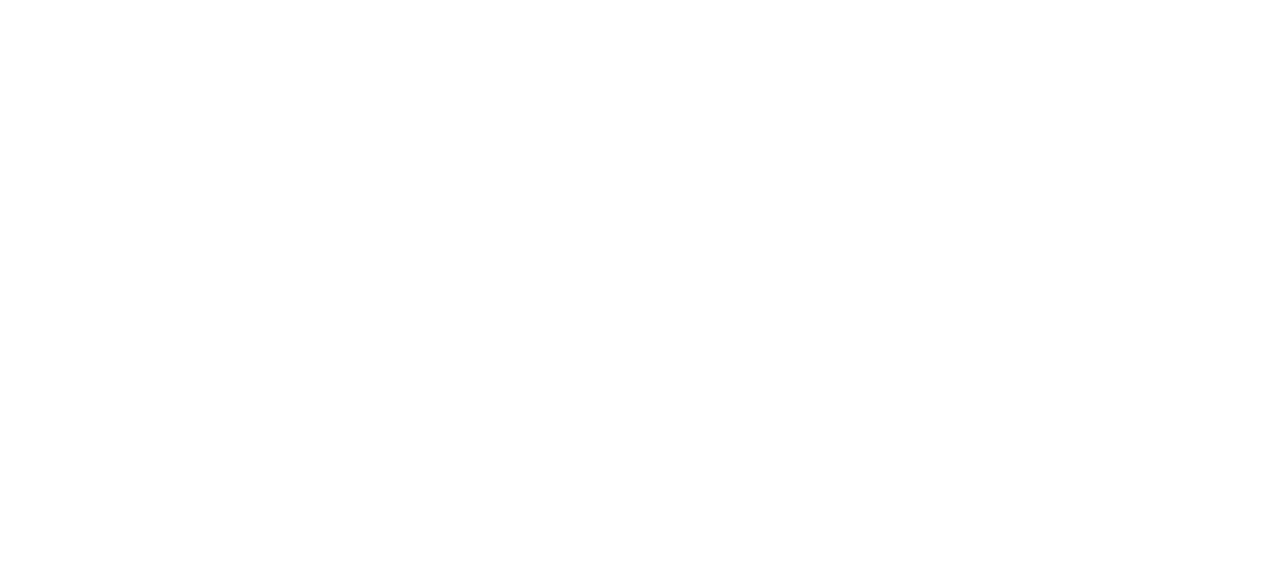
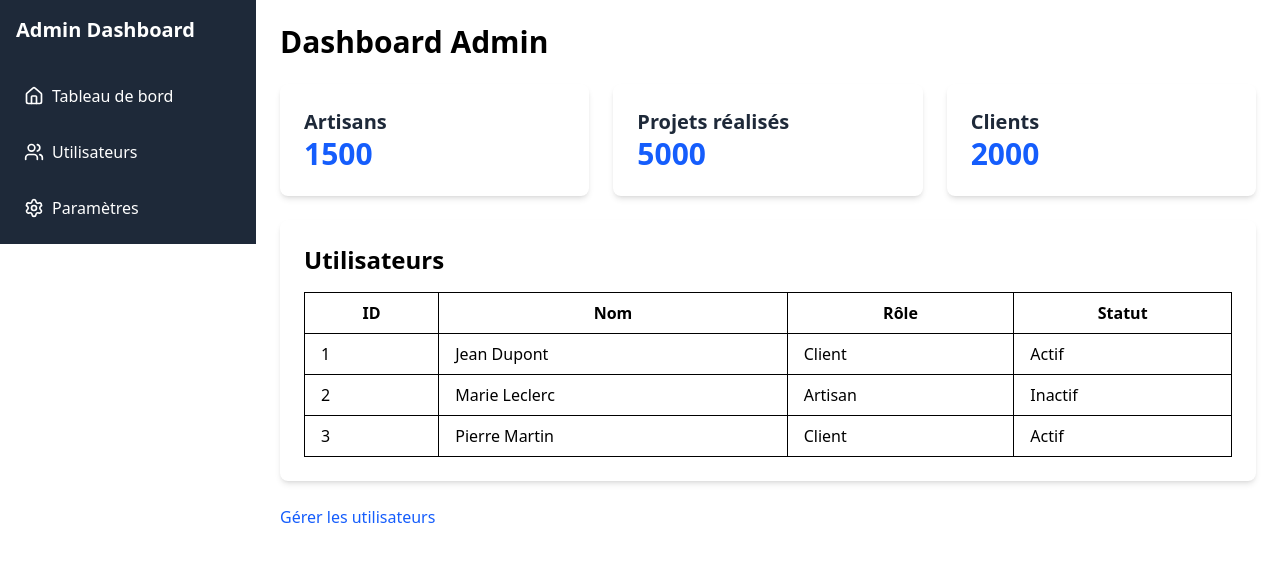
Before and after one commit to khaledopen/artisans-ci-frontend, a React (Vite) app: page /admin in a window 1280 px wide. Before the commit this address had no page. Shown: the top 562 px of the page. Built offline with nearby package versions, Linux system fonts and the light colour scheme.

Commit message:
mis a jour de la page

```diff
--- a/src/App.tsx
+++ b/src/App.tsx
@@ -3,6 +3,7 @@
 import Artisans from "./pages/Artisans";
 import Login from "./pages/Login";
 import Register from "./pages/Register";
+import Dashboard from "./pages/Dashboard"; // Import du Dashboard
 
 function App() {
   return (
@@ -11,6 +12,7 @@
       <Route path="/artisans" element={<Artisans />} />
       <Route path="/login" element={<Login />} />
       <Route path="/register" element={<Register />} />
+      <Route path="/admin" element={<Dashboard />} /> {/* Ajout de la route pour le Dashboard */}
     </Routes>
   );
 }
--- /dev/null
+++ b/src/components/Sidebar.tsx
@@ -0,0 +1,29 @@
+import { Link } from "react-router-dom";
+import { Home, Users, Settings } from "lucide-react"; // Icônes de navigation
+
+const Sidebar = () => {
+  return (
+    <div className="w-64 bg-gray-800 text-white h-full p-4">
+      <h2 className="text-xl font-semibold mb-8">Admin Dashboard</h2>
+      <ul>
+        <li>
+          <Link to="/admin" className="flex items-center gap-2 mb-4 hover:bg-gray-700 p-2 rounded">
+            <Home size={20} /> Tableau de bord
+          </Link>
+        </li>
+        <li>
+          <Link to="/admin/users" className="flex items-center gap-2 mb-4 hover:bg-gray-700 p-2 rounded">
+            <Users size={20} /> Utilisateurs
+          </Link>
+        </li>
+        <li>
+          <Link to="/admin/settings" className="flex items-center gap-2 hover:bg-gray-700 p-2 rounded">
+            <Settings size={20} /> Paramètres
+          </Link>
+        </li>
+      </ul>
+    </div>
+  );
+};
+
+export default Sidebar;
--- /dev/null
+++ b/src/components/StatCardDashboard.tsx
@@ -0,0 +1,15 @@
+type StatCardDashboardProps = {
+  label: string;
+  value: number;
+};
+
+const StatCardDashboard = ({ label, value }: StatCardDashboardProps) => {
+  return (
+    <div className="bg-white p-6 rounded-lg shadow-md">
+      <h3 className="text-xl font-semibold text-gray-800">{label}</h3>
+      <p className="text-3xl font-bold text-blue-600">{value}</p>
+    </div>
+  );
+};
+
+export default StatCardDashboard;
--- /dev/null
+++ b/src/components/Table.tsx
@@ -0,0 +1,35 @@
+const Table = () => {
+  const users = [
+    { id: 1, name: "Jean Dupont", role: "Client", status: "Actif" },
+    { id: 2, name: "Marie Leclerc", role: "Artisan", status: "Inactif" },
+    { id: 3, name: "Pierre Martin", role: "Client", status: "Actif" },
+  ];
+
+  return (
+    <div className="bg-white p-6 rounded-lg shadow-md">
+      <h3 className="text-2xl font-semibold mb-4">Utilisateurs</h3>
+      <table className="min-w-full table-auto">
+        <thead>
+          <tr>
+            <th className="px-4 py-2 border">ID</th>
+            <th className="px-4 py-2 border">Nom</th>
+            <th className="px-4 py-2 border">Rôle</th>
+            <th className="px-4 py-2 border">Statut</th>
+          </tr>
+        </thead>
+        <tbody>
+          {users.map((user) => (
+            <tr key={user.id} className="hover:bg-gray-100">
+              <td className="px-4 py-2 border">{user.id}</td>
+              <td className="px-4 py-2 border">{user.name}</td>
+              <td className="px-4 py-2 border">{user.role}</td>
+              <td className="px-4 py-2 border">{user.status}</td>
+            </tr>
+          ))}
+        </tbody>
+      </table>
+    </div>
+  );
+};
+
+export default Table;
--- /dev/null
+++ b/src/pages/Dashboard.tsx
@@ -0,0 +1,43 @@
+import Sidebar from "../components/Sidebar";
+import StatCardDashboard from "../components/StatCardDashboard"; // Nouveau nom
+import Table from "../components/Table";
+import { useState } from "react";
+import { Link } from "react-router-dom";
+
+const Dashboard = () => {
+  const [stats] = useState([
+    { label: "Artisans", value: 1500 },
+    { label: "Projets réalisés", value: 5000 },
+    { label: "Clients", value: 2000 },
+  ]);
+
+  return (
+    <div className="flex">
+      <Sidebar />
+
+      <div className="flex-1 p-6">
+        <h1 className="text-3xl font-semibold mb-6">Dashboard Admin</h1>
+
+        {/* Statistiques */}
+        <div className="grid grid-cols-1 sm:grid-cols-2 lg:grid-cols-3 gap-6 mb-6">
+          {stats.map((stat, index) => (
+            <StatCardDashboard key={index} label={stat.label} value={stat.value} />
+          ))}
+        </div>
+
+        {/* Tableau */}
+        <Table />
+
+        {/* Button to manage users */}
+        <Link
+          to="/admin/users"
+          className="inline-block mt-6 text-blue-600 hover:text-blue-700"
+        >
+          Gérer les utilisateurs
+        </Link>
+      </div>
+    </div>
+  );
+};
+
+export default Dashboard;
```
